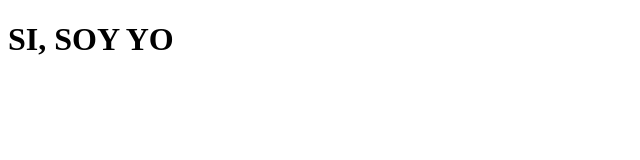
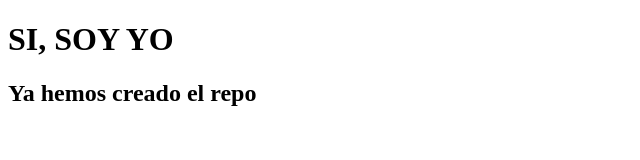
Before and after one commit to LolyGalan/t3, a plain HTML site: page index.html in a window 1280 px wide. Shown: the whole page, without its empty margins (0-640 px from the left). Drawn offline with Linux system fonts and the light colour scheme.

Commit message:
Update index.html

```diff
--- a/index.html
+++ b/index.html
@@ -1,5 +1,5 @@
 <!DOCTYPE html>
-<!-- autor: Dolores Galan - LMMM - CENEC - T3 -->
+<!-- autor: Dolores Galan - LMMM - CENEC - T3 - corregido-->
 <html lang="en">
 <head>
     <meta charset="UTF-8">
@@ -9,5 +9,6 @@
 </head>
 <body>
     <h1>SI, SOY YO</h1>
+    <h2>Ya hemos creado el repo</h2>
 </body>
 </html>
```
